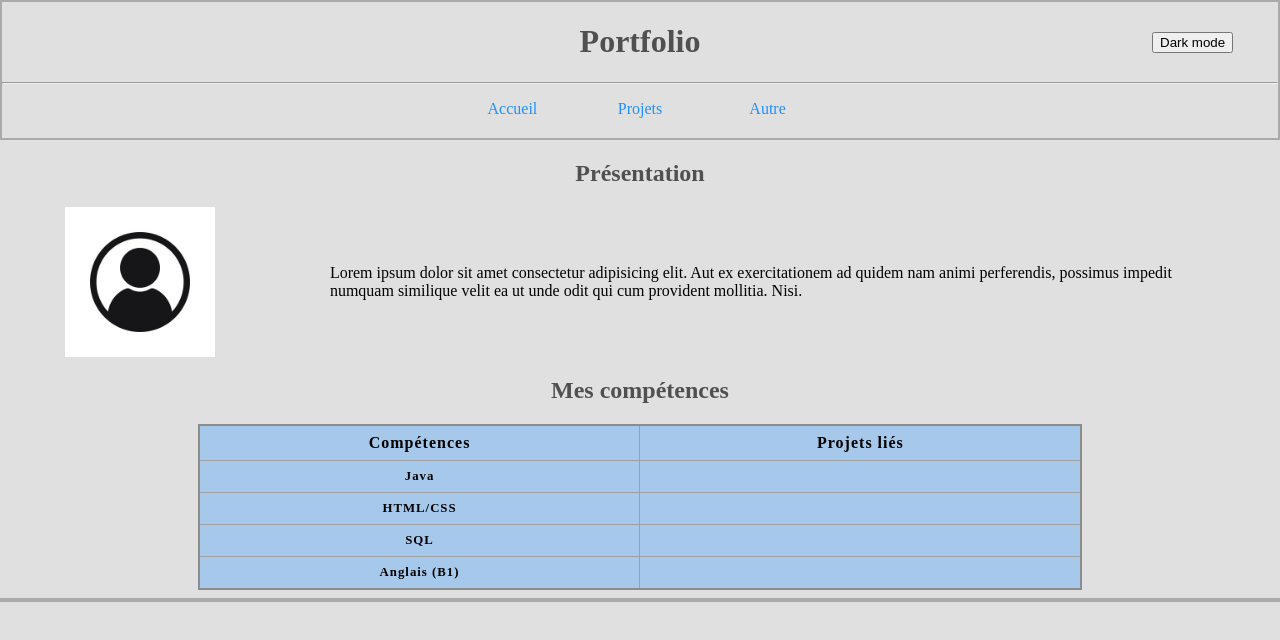
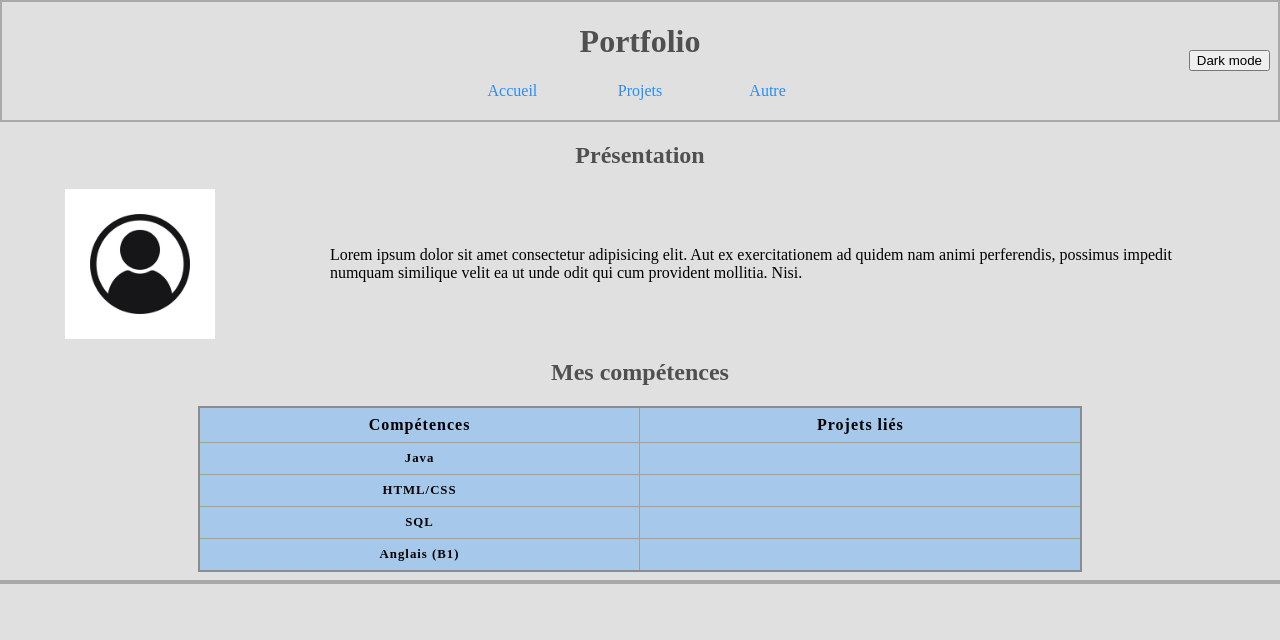
Before and after one commit to LeoDucruet/LeoDucruet.github.io, a plain HTML site: page index.html in a window 1280 px wide. Drawn offline with Linux system fonts and the light colour scheme.

Commit message:
Suppression hr

```diff
--- a/index.html
+++ b/index.html
@@ -10,7 +10,7 @@
         <header>
             <h1>Portfolio</h1>
             <button class="dark-mode-button" onclick="darkMode()">Dark mode</button>
-            <hr>
+
             <nav>
                 <ul>
                     <a href="#"><li>Accueil</li></a>
--- a/style/style.css
+++ b/style/style.css
@@ -22,8 +22,8 @@ body {
 
 .dark-mode-button {
   position: absolute;
-  left: 90%;
-  top: 4%;
+  right: 10px;
+  top: 50px;
 }
 
 div {
@@ -43,9 +43,7 @@ header {
   border: solid 2px darkgray;
 }
 
-hr {
-  color: darkgrey;
-}
+
 
 li {
   text-align: center;
```
